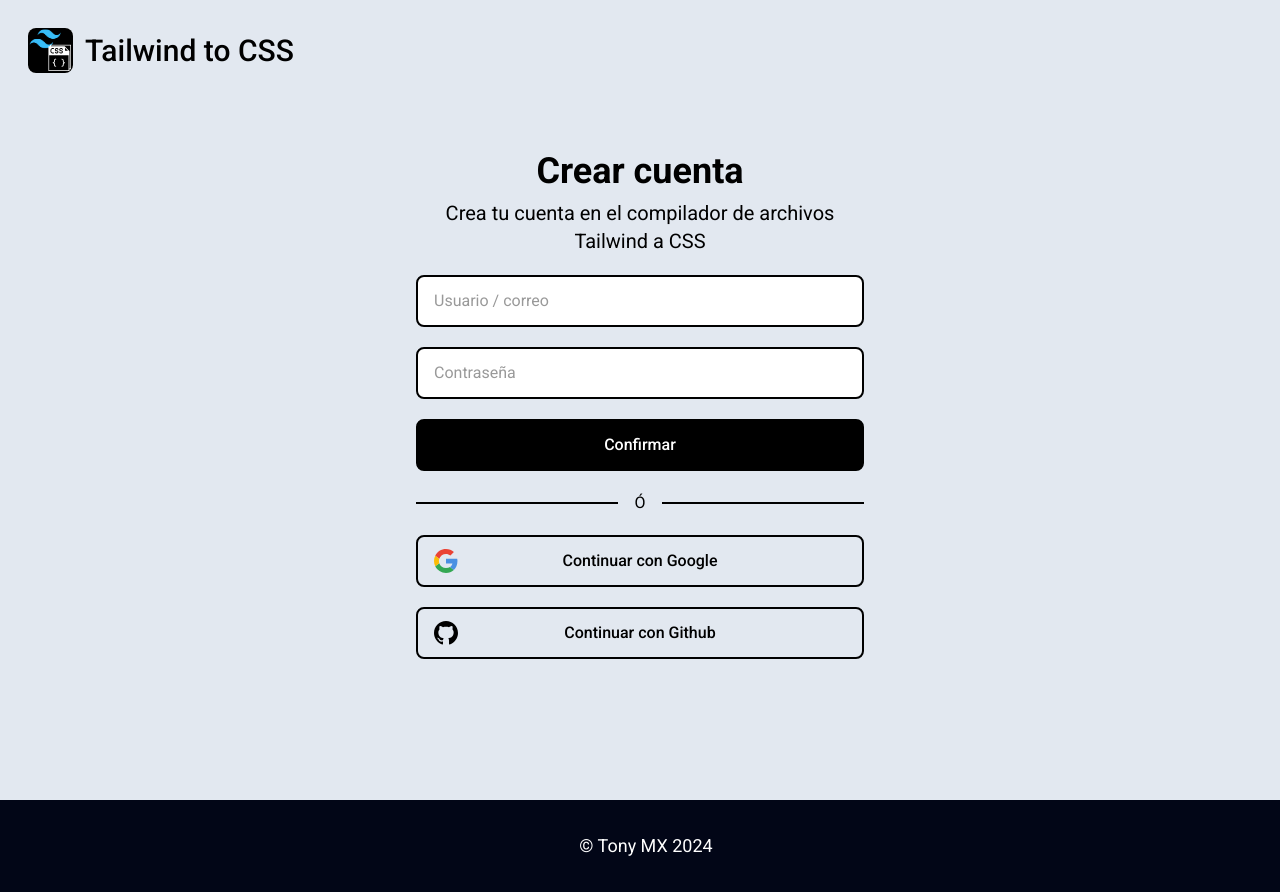
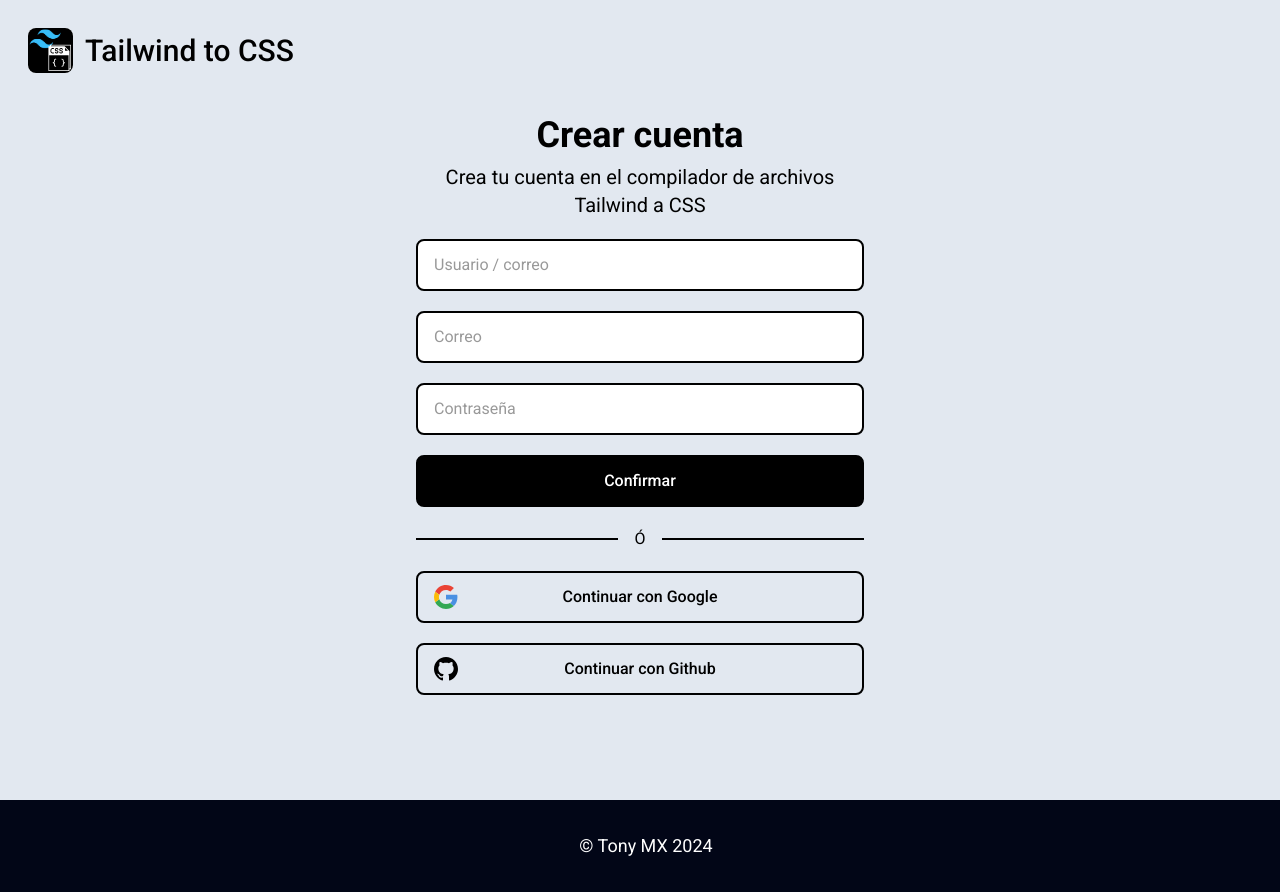
Before and after one commit to AntonioMP96/nextjs-docker-aws-ec2-test, a Next.js app: page /login/register in a window 1280 px wide. Built offline with nearby package versions, Linux system fonts and the light colour scheme.

Commit message:
- Agregando axios

```diff
--- a/app/api/auth/signup/route.ts
+++ b/app/api/auth/signup/route.ts
@@ -36,7 +36,11 @@ export async function POST(request: Request) {
         })
         const savedUser = await user.save()
         console.log('USUARIO GUARDADO:', savedUser)
-        return NextResponse.json(savedUser)
+        return NextResponse.json({
+            '_id': savedUser._id,
+            'username': savedUser.username,
+            'email': savedUser.email
+        })
 
     } catch (error) {
         console.log('ERROR:', error)
--- a/app/login/page.tsx
+++ b/app/login/page.tsx
@@ -18,7 +18,7 @@ export default function Main() {
 
         <div className='hidden lg:flex flex-col justify-between bg-[#1b696d] lg:p-8 xl:p-12 lg:max-w-sm xl:max-w-lg'>
           <div className="flex items-center justify-start space-x-3">
-            {/* <span className="bg-black rounded-full w-8 h-8"></span>*/}
+
             <Image
             src={'/tw_css_logo.svg'}
             height={45}
--- a/app/login/register/page.tsx
+++ b/app/login/register/page.tsx
@@ -1,11 +1,39 @@
+'use client'
 import Image from 'next/image'
 import Link from 'next/link'
+import { FormEvent, useState } from 'react'
+import axios, {AxiosError} from 'axios'
+
+
 
 export default function Register() {
+
+    const [error, setError] = useState()
+
+    const handleSubmit = async (e:FormEvent<HTMLFormElement>) => {
+        e.preventDefault()
+
+        const formData = new FormData(e.currentTarget)
+
+        try {
+            const res = await axios.post('/api/auth/signup', {
+                username:formData.get('username'),
+                password: formData.get('password'),
+                email:formData.get('email')
+            })
+            console.log('RES:', res)
+        } catch (error) {
+            console.log(error)
+            if (error instanceof AxiosError) {
+                setError(error.response?.data.message)
+            }
+        }
+    }
+
+
     return (
         <div  className='h-full'>
             <div className="flex items-center justify-start gap-3 m-7">
-                {/* <span className="bg-black rounded-full w-8 h-8"></span>*/}
                 <Image
                 src={'/tw_css_logo.svg'}
                 height={45}
@@ -25,19 +53,35 @@ export default function Register() {
                         <p className="text-md md:text-xl">Crea tu cuenta en el compilador de archivos Tailwind a CSS</p>
                     </div>
                     <div className="flex flex-col max-w-md space-y-5">
+                        <form action=""
+                        onSubmit={handleSubmit}
+                        className="flex flex-col space-y-5">
+                            {error && <span className='bg-red-400 p-2 text-center text-white'>
+                                {error}
+                            </span>}
                             <input
+                            name='username'
                             type="text"
                             placeholder="Usuario / correo"
                             className="flex px-3 py-2 md:px-4 md:py-3 border-2 border-black rounded-lg font-medium placeholder:font-normal"
                             />
                             <input
+                            name='email'
+                            type="email"
+                            placeholder="Correo"
+                            className="flex px-3 py-2 md:px-4 md:py-3 border-2 border-black rounded-lg font-medium placeholder:font-normal"
+                            />
+                            <input
+                            name='password'
                             type="password"
                             placeholder="Contraseña"
-                        className="flex px-3 py-2 md:px-4 md:py-3 border-2 border-black rounded-lg font-medium placeholder:font-normal"
+                            className={`flex px-3 py-2 md:px-4 md:py-3 border-2 border-black rounded-lg font-medium placeholder:font-normal`}
                             />
+
                             <button className="flex items-center justify-center flex-none px-3 py-2 md:px-4 md:py-3 border-2 rounded-lg font-medium border-black bg-black text-white">
                             Confirmar
                             </button>
+                        </form>
 
                         <div className="flex justify-center items-center">
                             <span className="w-full border border-black"></span>
--- a/package.json
+++ b/package.json
@@ -10,6 +10,7 @@
   },
   "dependencies": {
     "@aws-sdk/client-s3": "^3.564.0",
+    "axios": "^1.6.8",
     "bcryptjs": "^2.4.3",
     "mongoose": "^8.3.3",
     "next": "14.1.4",
```
Also changed, not shown: 1 other file (tests, documents, lock files or other folders). Lines whose indentation alone changed are shown as unchanged.
